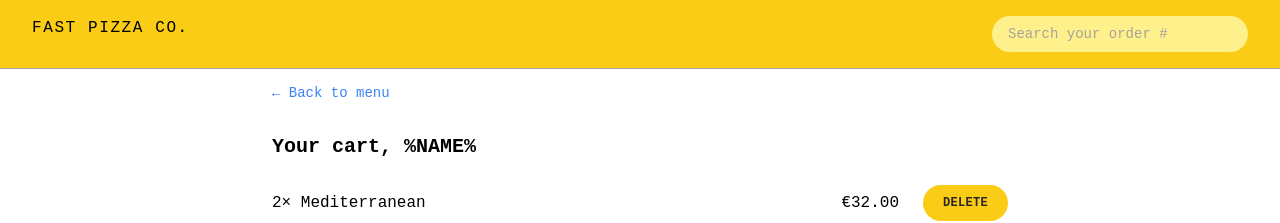
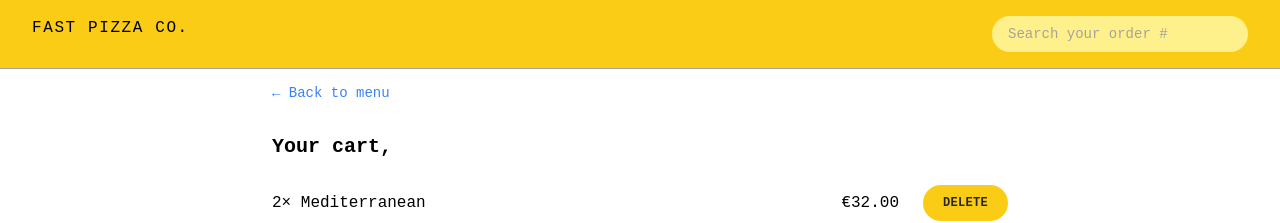
Before and after one commit to vikram-codes/Fast-Pizza-co., a React app in the folder Fast-Pizza/: page /cart in a window 1280 px wide. Shown: the top 223 px of the page. Built offline with nearby package versions, Linux system fonts and the light colour scheme; the HTML template or start-up script is replaced by a standard one.

Commit message:
Fetching and displaying username from store

```diff
--- a/Fast-Pizza/src/features/cart/Cart.jsx
+++ b/Fast-Pizza/src/features/cart/Cart.jsx
@@ -2,6 +2,7 @@
 import LinkButton from "../../ui/LinkButton";
 import Button from "../../ui/Button";
 import CartItem from "./CartItem";
+import { useSelector } from "react-redux";
 
 const fakeCart = [
   {
@@ -29,12 +30,13 @@
 
 function Cart() {
   const cart = fakeCart;
+  const username = useSelector((state) => state.user.username);
 
   return (
     <div className="px-4 py-3">
       <LinkButton to="/menu">&larr; Back to menu</LinkButton>
 
-      <h2 className="mt-7 text-xl font-semibold">Your cart, %NAME%</h2>
+      <h2 className="mt-7 text-xl font-semibold">Your cart, {username}</h2>
       <ul className="mt-3 divide-y divide-stone-200 border-b">
         {cart.map((item) => (
           <CartItem item={item} key={item.id} />
```
